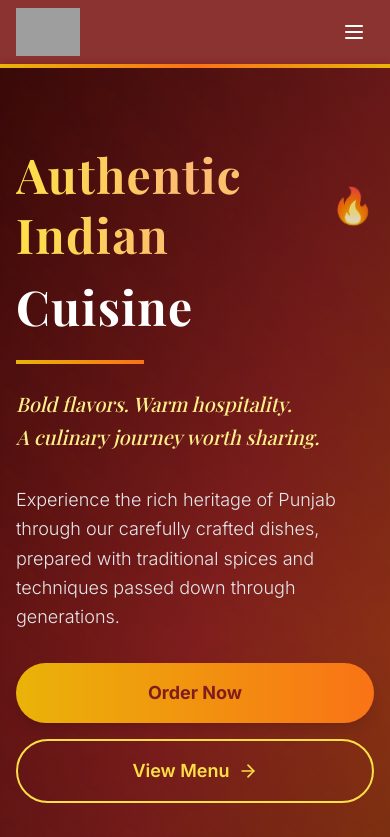
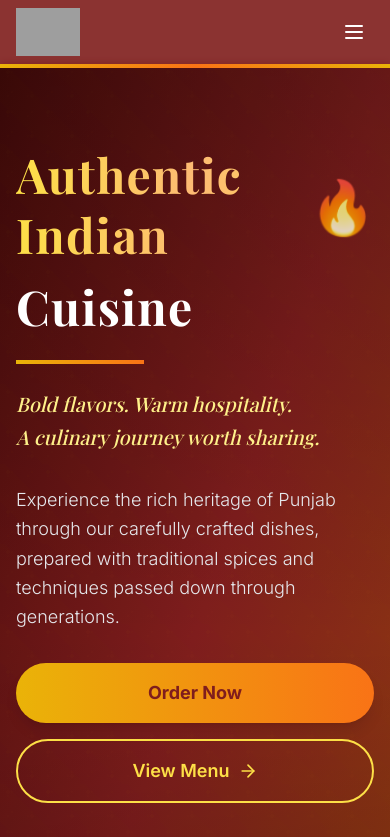
Before and after one commit to parmbtlbusinessdeveloper/Azaad-Indian-Cuisine, a React (Vite) app: page / in a window 390 px wide. Shown: the top 837 px of the page. Built offline with nearby package versions, Linux system fonts and the light colour scheme; grey boxes are pictures that could not be loaded; a web font is replaced by a local one.

Commit message:
Add animated fire emoji to mobile hero text

```diff
--- a/src/index.css
+++ b/src/index.css
@@ -154,7 +154,4 @@ html {
   animation: fireFlicker 2s ease-in-out infinite;
   display: inline-block;
   transform-origin: center;
-  font-size: 2rem;
-  margin-left: 0.75rem;
-  vertical-align: middle;
 }
--- a/src/pages/HomePage.tsx
+++ b/src/pages/HomePage.tsx
@@ -36,9 +36,9 @@ export const HomePage: React.FC = () => {
             <div className="text-white space-y-8 fade-in">
               <div className="space-y-6">
                 <h1 className="font-serif text-5xl md:text-7xl lg:text-8xl font-bold leading-tight tracking-wide">
-                  <span className="block bg-gradient-to-r from-yellow-300 via-orange-300 to-yellow-300 bg-clip-text text-transparent flex items-center justify-center md:justify-start">
+                  <span className="block bg-gradient-to-r from-yellow-300 via-orange-300 to-yellow-300 bg-clip-text text-transparent flex items-center">
                     Authentic Indian
-                    <span className="md:hidden fire-flicker text-yellow-400">🔥</span>
+                    <span className="md:hidden ml-2 fire-flicker text-yellow-400">🔥</span>
                   </span>
                   <span className="block text-white mt-3">
                     Cuisine
```
